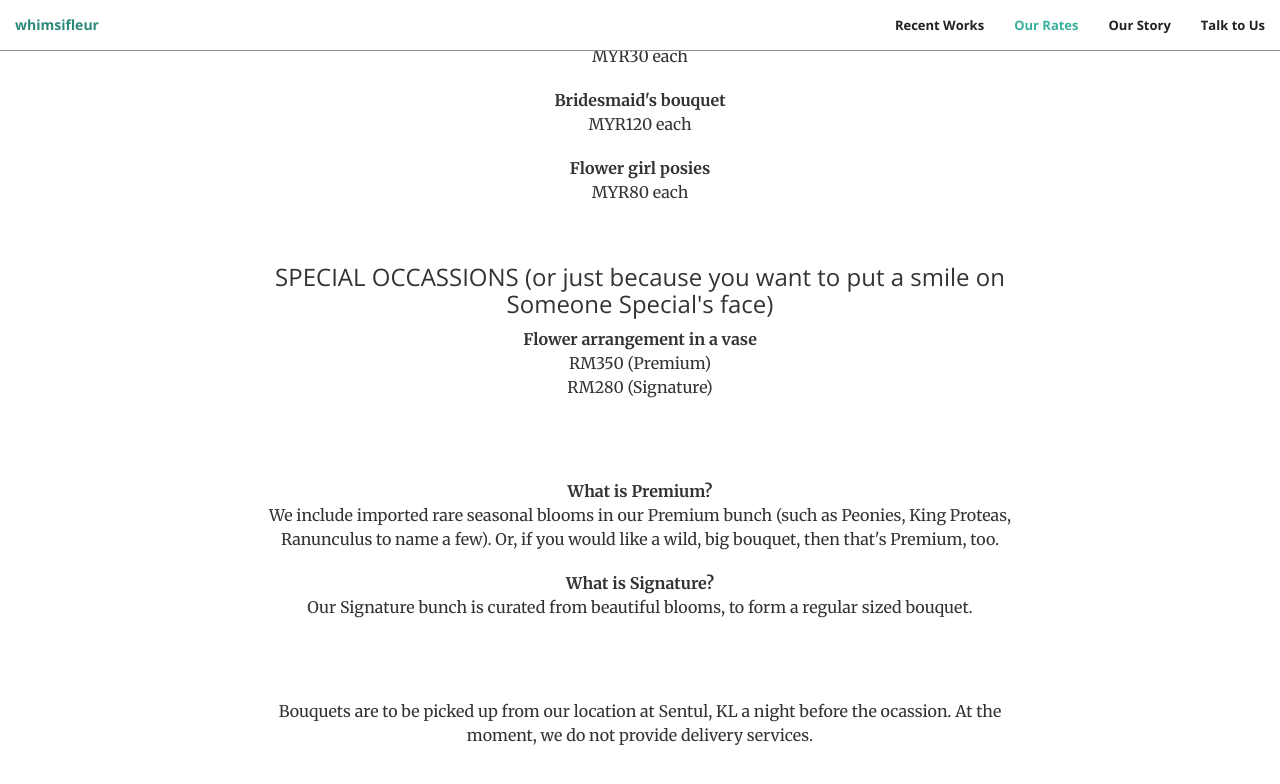
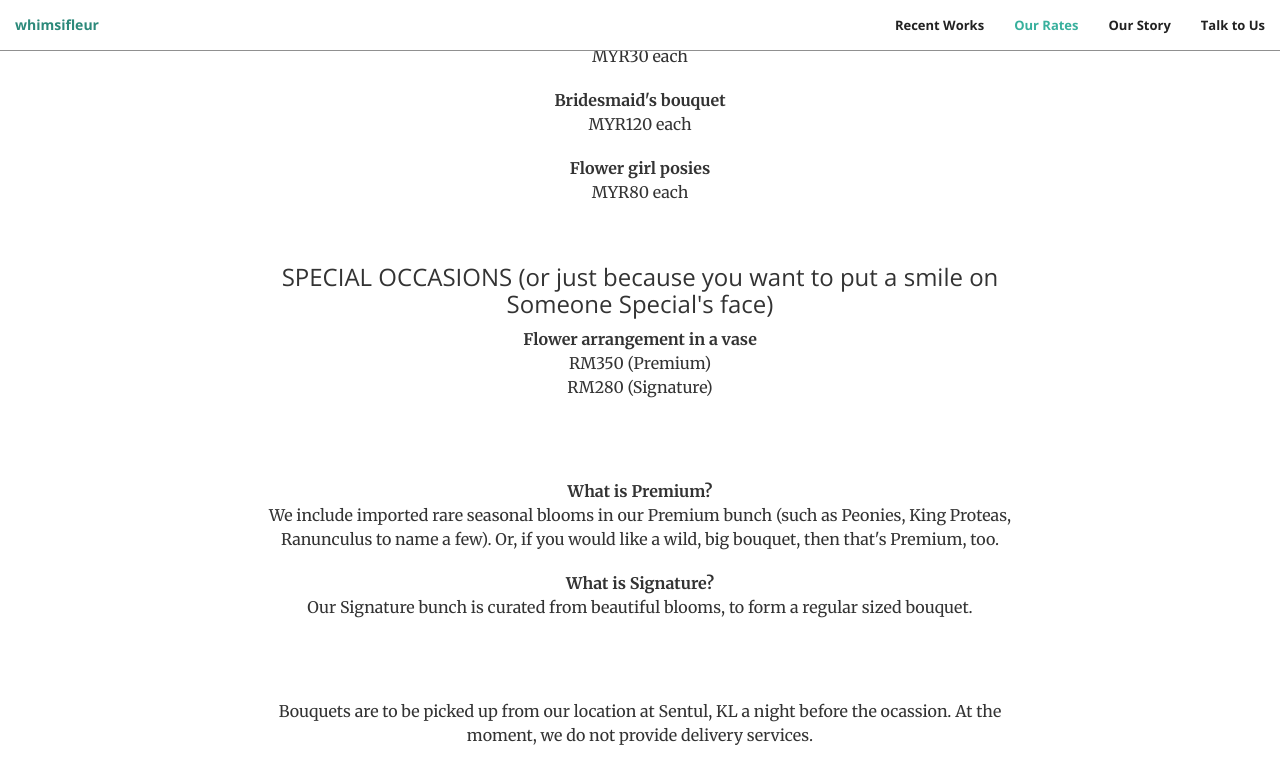
Before and after one commit to whimsifleur/whimsifleur, a Jekyll site: the page built from index.html, in a window 1280 px wide and 900 px high, scrolled down 1556 px. Shown: the top 784 px of the window. Built offline with Jekyll 4.4.1, drawn with Linux system fonts in a browser that asks for light colours; some of the changed text lies outside the part shown.

Commit message:
Typo fix

```diff
--- a/_includes/ourrates.html
+++ b/_includes/ourrates.html
@@ -13,7 +13,7 @@
                 <p><b>Bridesmaid's bouquet</b> <br/>MYR120 each</p>
                 <p><b>Flower girl posies</b> <br/>MYR80 each</p>
                 <br/>
-                <h3>SPECIAL OCCASSIONS (or just because you want to put a smile on Someone Special's face)</h3>
+                <h3>SPECIAL OCCASIONS (or just because you want to put a smile on Someone Special's face)</h3>
                 <p><b>Flower arrangement in a vase</b> <br/>RM350 (Premium)</br>RM280 (Signature) </p>
                 <br/><br/><br/>
                 <p><b>What is Premium?</b><br/>We include imported rare seasonal blooms in our Premium bunch (such as Peonies, King Proteas, Ranunculus to name a few). Or, if you would like a wild, big bouquet, then that's Premium, too.</p>
--- a/_includes/talktous.html
+++ b/_includes/talktous.html
@@ -8,7 +8,7 @@
                 <p>Drop us a quick note at <a href="mailto:aileen@whimsifleur.com">aileen@whimsifleur.com</a>, sharing with us the following information to facilitate our journey to come up with a bouquet you'll love:</p>
                 <p>
                 <br/>- Date you need your blooms:
-                <br/>- Occassion: (garden wedding, church wedding, pre-wedding shoot...)
+                <br/>- Occasion: (garden wedding, church wedding, pre-wedding shoot...)
                 <br/>- Floral items: (bridal bouquet, bridesmaid bouquet...)
                 <br/>- Colour theme: (bold & bright, pastel, shades of red...)</p>
                 <p>Send us some reference pictures so that we know the style you like, and do share with us if you have any particular blooms you want to incorporate in your bouquet.</p>
```
Also changed, not shown: 1 other file.
